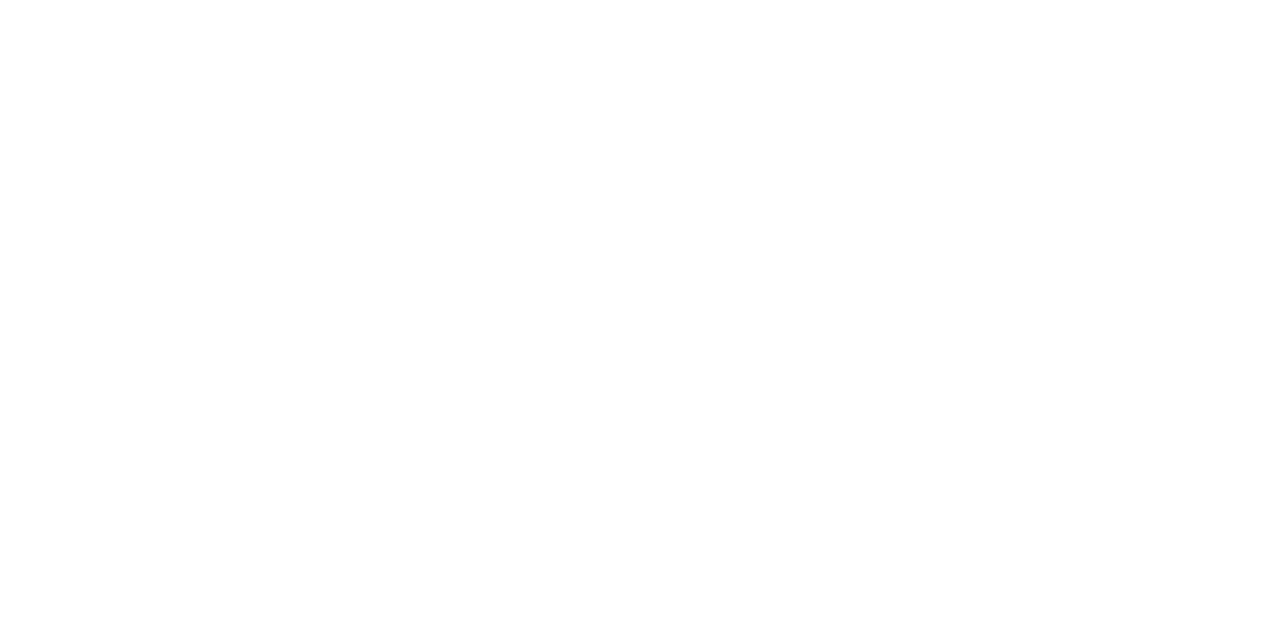
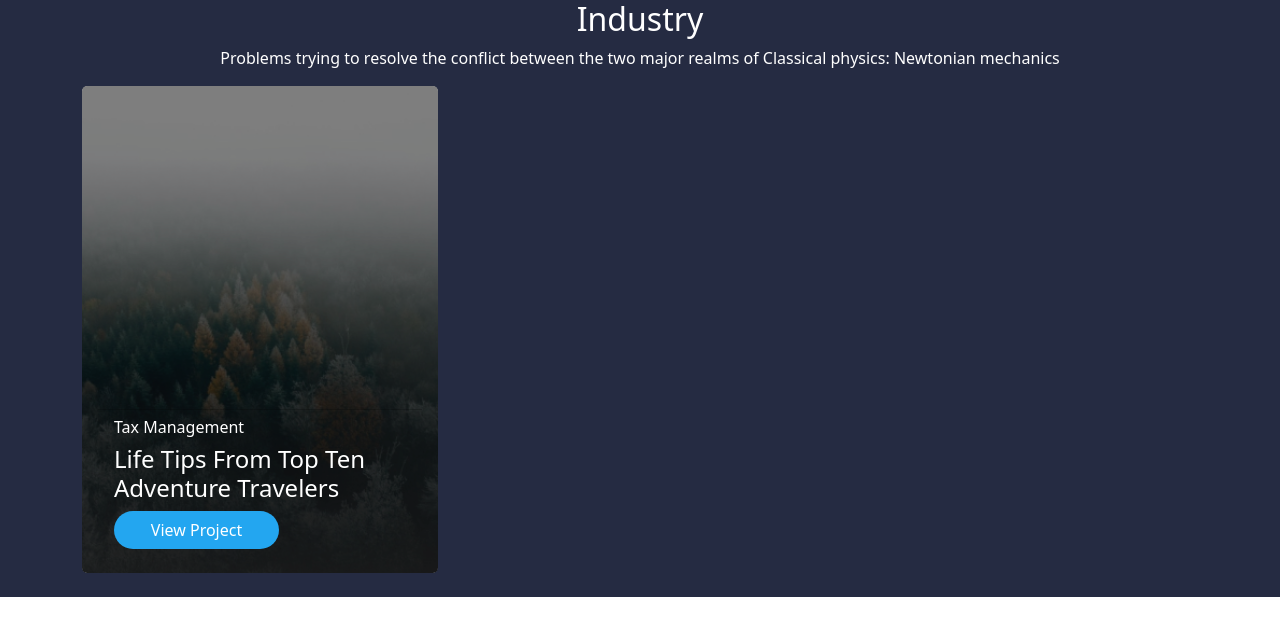
Before and after one commit to noliv-student/bootstrap-website, a plain HTML site: page index.html in a window 1280 px wide. Drawn offline with nearby package versions, Linux system fonts and the light colour scheme.

Commit message:
Create first element

```diff
--- a/index.html
+++ b/index.html
@@ -10,6 +10,28 @@
     <script src="https://cdn.jsdelivr.net/npm/bootstrap@5.3.3/dist/js/bootstrap.bundle.min.js" integrity="sha384-YvpcrYf0tY3lHB60NNkmXc5s9fDVZLESaAA55NDzOxhy9GkcIdslK1eN7N6jIeHz" crossorigin="anonymous"></script>
 </head>
 <body>
-
+    <section id="section4" class="wrapper">
+        <h2 class="text-center fs-2">Industry</h2>
+        <p class="text-center fs-6">
+            Problems trying to resolve the conflict between
+            the two major realms of Classical physics: Newtonian mechanics
+        </p>
+        <div class="container">
+            <div class="row">
+                <div class="col-sm-12 col-md-6 col-lg-4 mb-4">
+                    <div class="card text-dark border-0">
+                        <img class="card-img img-custom" src="./assets/imgs/industry-1.jpg" alt="Florest">
+                        <div class="card-img-overlay d-flex flex-column justify-content-end">
+                            <div class="card-footer">
+                                <h4 class="text-white fs-6">Tax Management</h4>
+                                <h3 class="text-white fs-4">Life Tips From Top Ten Adventure Travelers</h3>
+                                <a href="#" class="btn btn-custom">View Project</a>
+                            </div>
+                        </div>
+                    </div>
+                </div>
+            </div>
+        </div>
+    </section>
 </body>
 </html>
--- a/main.css
+++ b/main.css
@@ -0,0 +1,22 @@
+html {
+    --primary-color: #252B42;
+    --secondary-color: #23A6F0;
+    --light-color: #FFFFFF;
+}
+
+/* Section 4 Style */
+#section4 {
+    background-color: #252B42;
+    color: white;
+}
+
+.img-custom {
+    filter: brightness(50%);
+}
+
+.btn-custom {
+    background-color: #23A6F0;
+    color: white;
+    border-radius: 37px;
+    min-width: 165px;
+}
```
Also changed, not shown: assets/imgs/industry-1.jpg (added), assets/imgs/industry-2.jpg (added), assets/imgs/industry-3.jpg (added), assets/imgs/industry-4.jpg (added).
